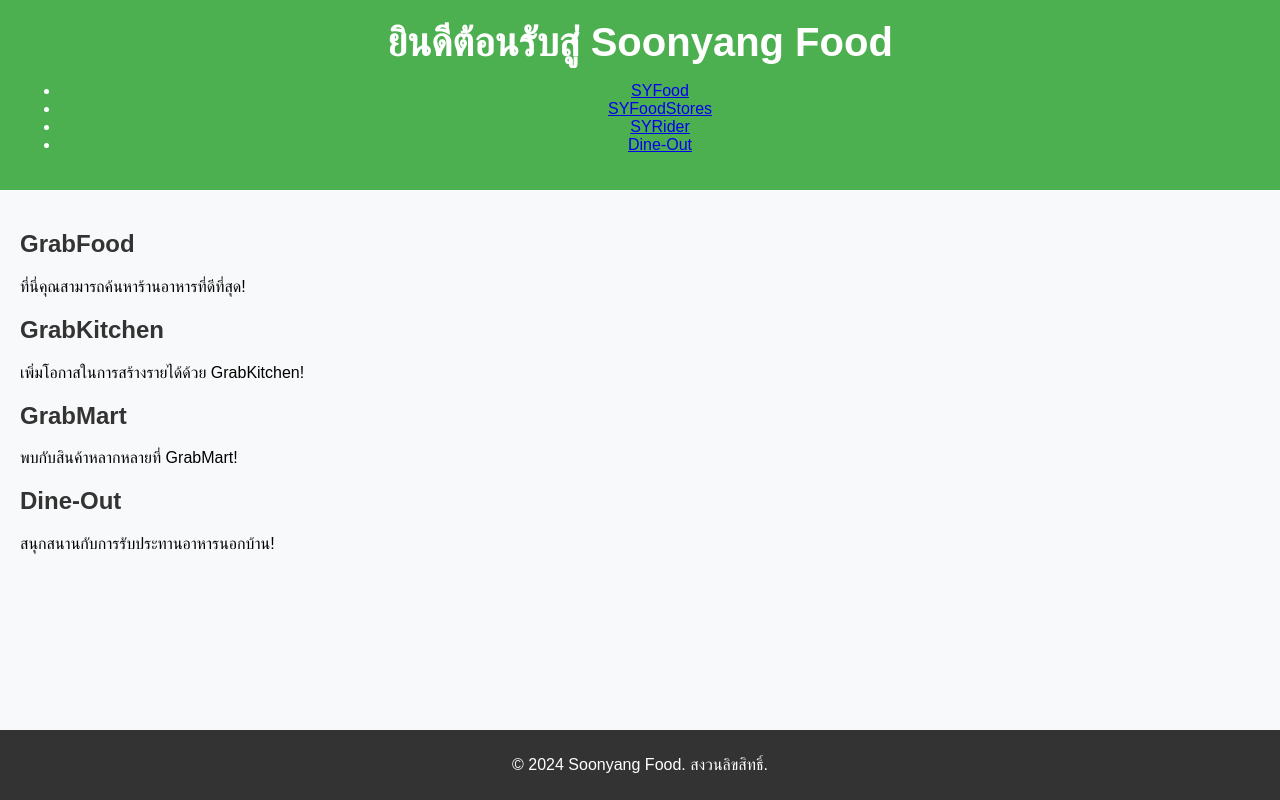
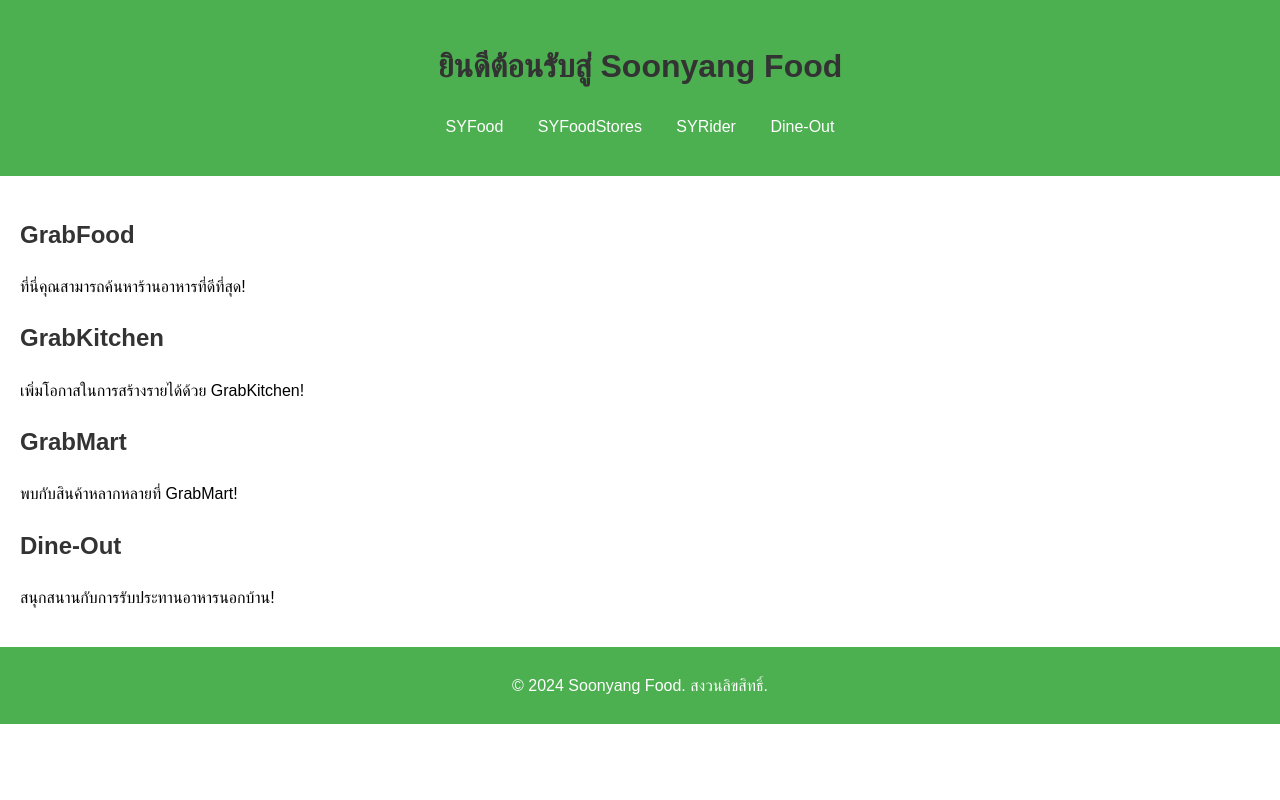
Before and after one commit to djia1982/soonyangfood, a plain HTML site: page index.html in a window 1280 px wide. Drawn offline with Linux system fonts and the light colour scheme.

Commit message:
Update styles.css

```diff
--- a/styles.css
+++ b/styles.css
@@ -1,36 +1,46 @@
 body {
     font-family: Arial, sans-serif;
+    line-height: 1.6;
     margin: 0;
     padding: 0;
-    background-color: #f8f9fa;
 }
 
 header {
-    background-color: #4caf50;
-    color: white;
-    padding: 20px;
+    background: #4CAF50;
+    color: #fff;
+    padding: 20px 0;
     text-align: center;
 }
 
-h1 {
-    font-size: 2.5em;
-    margin: 0;
+nav ul {
+    list-style: none;
+    padding: 0;
 }
 
-h2 {
-    color: #333;
+nav ul li {
+    display: inline;
+    margin: 0 15px;
+}
+
+nav ul li a {
+    color: white;
+    text-decoration: none;
 }
 
 main {
     padding: 20px;
 }
 
+h1, h2 {
+    color: #333;
+}
+
 footer {
-    background-color: #333;
-    color: white;
     text-align: center;
     padding: 10px 0;
-    position: absolute;
+    background: #4CAF50;
+    color: white;
+    position: relative;
+    bottom: 0;
     width: 100%;
-    bottom: 0;
 }
```
